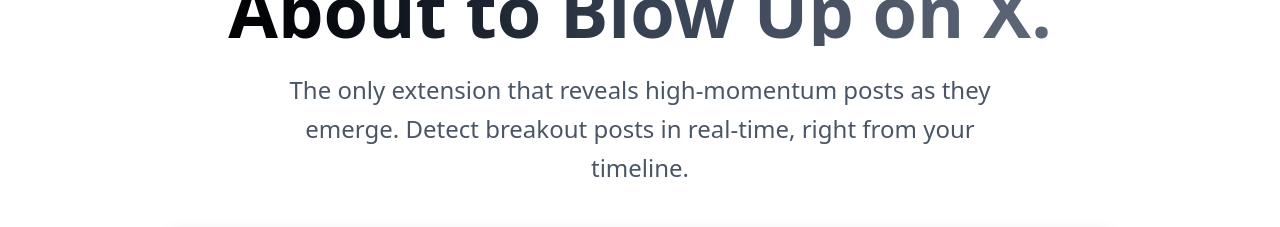
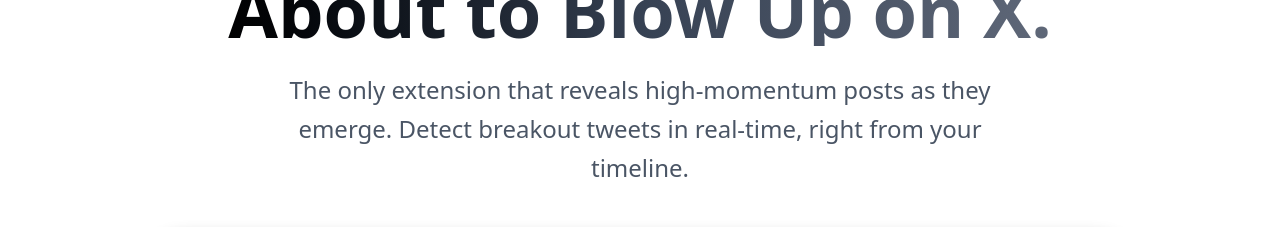
Before and after one commit to Evilavy/AlphaX, a Next.js app: page / in a window 1280 px wide. Shown: the part 244-471 px from the top of the page. Built offline with nearby package versions, Linux system fonts and the light colour scheme.

Commit message:
Update HeroScrollDemo component text to specify "tweets" instead of "posts" for better accuracy.

```diff
--- a/components/container-scroll-animation-demo.tsx
+++ b/components/container-scroll-animation-demo.tsx
@@ -70,7 +70,7 @@
             </h1>
             <p className="px-8 sm:py-0 text-md md:text-xl lg:text-2xl text-gray-600 mb-0 md:mb-12 max-w-3xl mx-auto leading-relaxed mt-6">
               The only extension that reveals high-momentum posts as they
-              emerge. Detect breakout posts in real-time, right from your
+              emerge. Detect breakout tweets in real-time, right from your
               timeline.
             </p>
           </>
```
